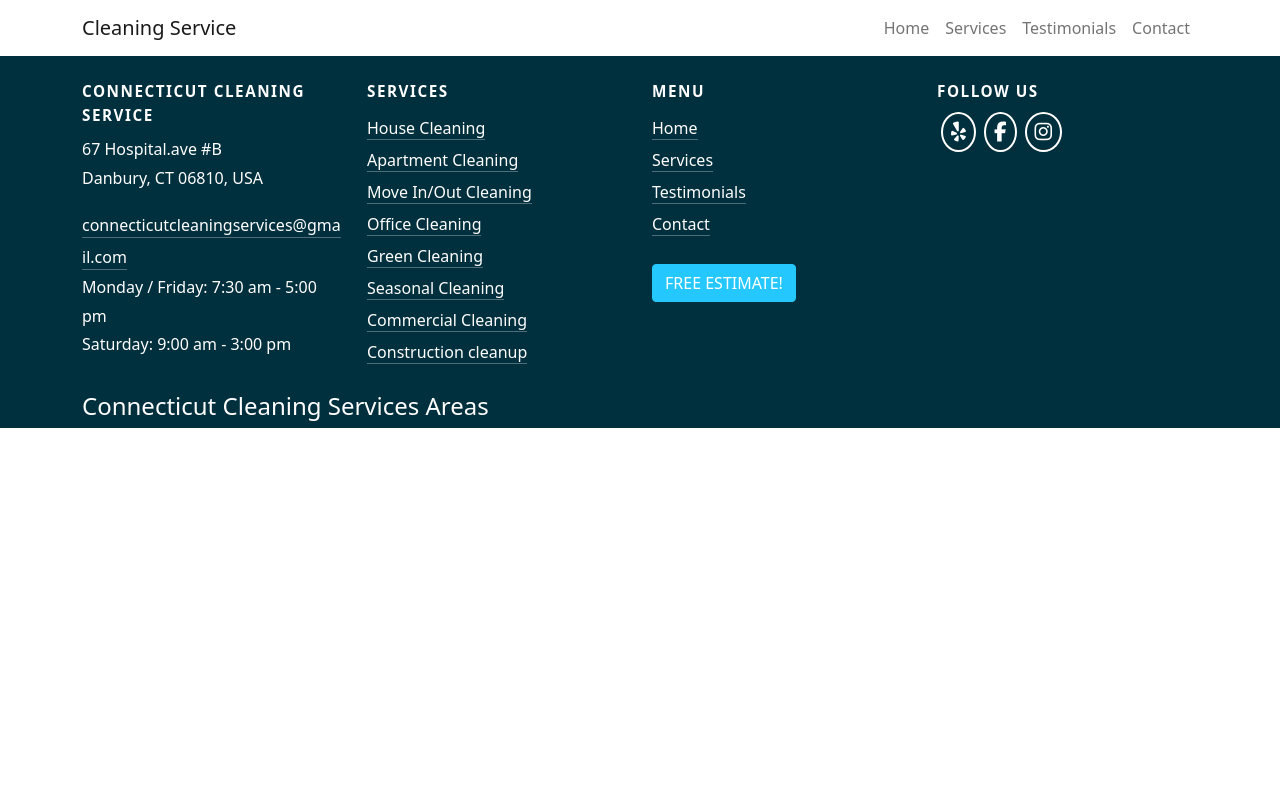
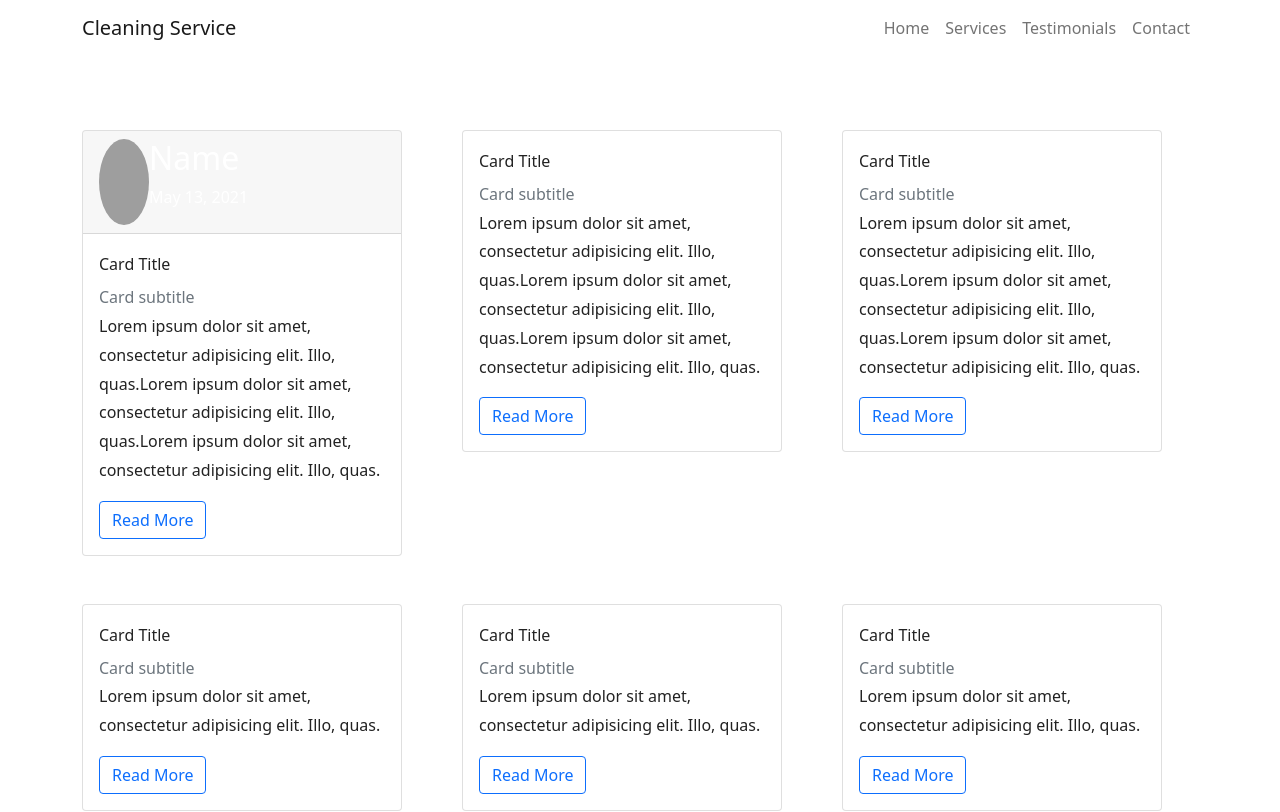
Before and after one commit to milosamec/ct-clean-serv, a React (Create React App) app in the folder frontend/: page /testimonials in a window 1280 px wide. Shown: the top 812 px of the page. Built offline with nearby package versions, Linux system fonts and the light colour scheme; grey boxes are pictures that could not be loaded.

Commit message:
working on google testimonial card

```diff
--- a/frontend/src/Screens/TestimonialsScreen.js
+++ b/frontend/src/Screens/TestimonialsScreen.js
@@ -1,10 +1,95 @@
 import React from 'react'
 
 const TestimonialsScreen = () => {
+
+    // Date Related
+    const monthNames = ["January", "February", "March", "April", "May", "June",
+  "July", "August", "September", "October", "November", "December"
+];
+    let d = new Date()
+    let currentMonth = monthNames[d.getMonth()]
+    let currentMonthShort = currentMonth.slice(0, 3)
+    let year = new Date().getFullYear()
+    let day = new Date().getUTCDate()
+    let month = new Date().getUTCMonth() + 1
+    //
     return (
-        <div>
+        <section id="section-testimonials">
+            <div class="container">
+                <div class="row">
+                    <div class="col pb-5">
+                        <div class="card" style={{width: '20rem'}}>
+                            <div class="card-header d-flex">
+                                <div class="col" style={{maxWidth: "fit-content"}}>
+                                <img src="avatar.png" alt="Avatar" class="avatar" />
+                                </div>
+                                <div class="col">
+                                    <h2>Name</h2>
+                                    <p>{`${currentMonthShort} ${day}, ${year}`}</p>
+                                </div>
+                            </div>
+                            <div class="card-body">
+                                <h4 class="card-title p-text">Card Title</h4>
+                                <h6 class="card-subtitle text-muted p-text">Card subtitle</h6>
+                                <p class="card-text p-text">Lorem ipsum dolor sit amet, consectetur adipisicing elit. Illo, quas.Lorem ipsum dolor sit amet, consectetur adipisicing elit. Illo, quas.Lorem ipsum dolor sit amet, consectetur adipisicing elit. Illo, quas.</p>
+                                <a class="btn btn-outline-primary" href="#">Read More</a>
+                            </div>
+                        </div>
+                    </div>
+                    <div class="col">
+                        <div class="card" style={{width: '20rem'}}>
+                            <div class="card-body">
+                                <h4 class="card-title p-text">Card Title</h4>
+                                <h6 class="card-subtitle text-muted p-text">Card subtitle</h6>
+                                <p class="card-text p-text">Lorem ipsum dolor sit amet, consectetur adipisicing elit. Illo, quas.Lorem ipsum dolor sit amet, consectetur adipisicing elit. Illo, quas.Lorem ipsum dolor sit amet, consectetur adipisicing elit. Illo, quas.</p>
+                                <a class="btn btn-outline-primary" href="#">Read More</a>
+                            </div>
+                        </div>
+                    </div>
+                    <div class="col">
+                        <div class="card" style={{width: '20rem'}}>
+                            <div class="card-body">
+                                <h4 class="card-title p-text">Card Title</h4>
+                                <h6 class="card-subtitle text-muted p-text">Card subtitle</h6>
+                                <p class="card-text p-text">Lorem ipsum dolor sit amet, consectetur adipisicing elit. Illo, quas.Lorem ipsum dolor sit amet, consectetur adipisicing elit. Illo, quas.Lorem ipsum dolor sit amet, consectetur adipisicing elit. Illo, quas.</p>
+                                <a class="btn btn-outline-primary" href="#">Read More</a>
+                            </div>
+                        </div>
+                    </div>
+                    <div class="col">
+                        <div class="card" style={{width: '20rem'}}>
+                            <div class="card-body">
+                                <h4 class="card-title p-text">Card Title</h4>
+                                <h6 class="card-subtitle text-muted p-text">Card subtitle</h6>
+                                <p class="card-text p-text">Lorem ipsum dolor sit amet, consectetur adipisicing elit. Illo, quas.</p>
+                                <a class="btn btn-outline-primary" href="#">Read More</a>
+                            </div>
+                        </div>
+                    </div>
+                    <div class="col">
+                        <div class="card" style={{width: '20rem'}}>
+                            <div class="card-body">
+                                <h4 class="card-title p-text">Card Title</h4>
+                                <h6 class="card-subtitle text-muted p-text">Card subtitle</h6>
+                                <p class="card-text p-text">Lorem ipsum dolor sit amet, consectetur adipisicing elit. Illo, quas.</p>
+                                <a class="btn btn-outline-primary" href="#">Read More</a>
+                            </div>
+                        </div>
+                    </div>
+                    <div class="col">
+                        <div class="card" style={{width: '20rem'}}>
+                            <div class="card-body">
+                                <h4 class="card-title p-text">Card Title</h4>
+                                <h6 class="card-subtitle text-muted p-text">Card subtitle</h6>
+                                <p class="card-text p-text">Lorem ipsum dolor sit amet, consectetur adipisicing elit. Illo, quas.</p>
+                                <a class="btn btn-outline-primary" href="#">Read More</a>
+                            </div>
+                        </div>
+                    </div>
+                </div>
+            </div>
             <h1>Testimonials</h1>
-        </div>
+        </section>
     )
 }
 
--- a/frontend/src/index.css
+++ b/frontend/src/index.css
@@ -255,3 +255,14 @@ a.social-links {
 #services-page-section {
   padding-top: 130px;
 }
+
+#section-testimonials {
+  padding-top: 130px;
+}
+
+.avatar {
+  vertical-align: middle;
+  width: 50px;
+  height: 100%;
+  border-radius: 50%;
+}
```
